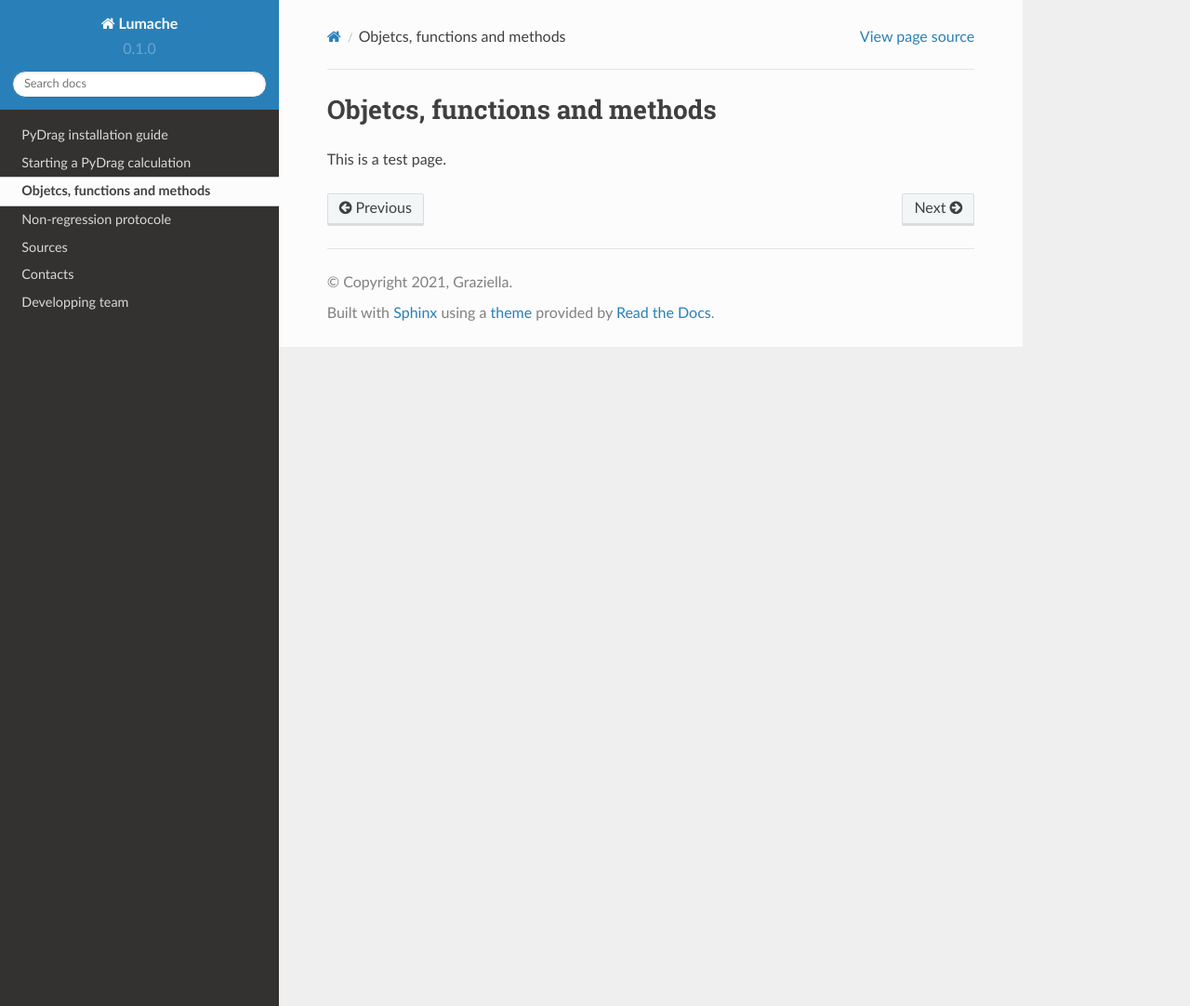
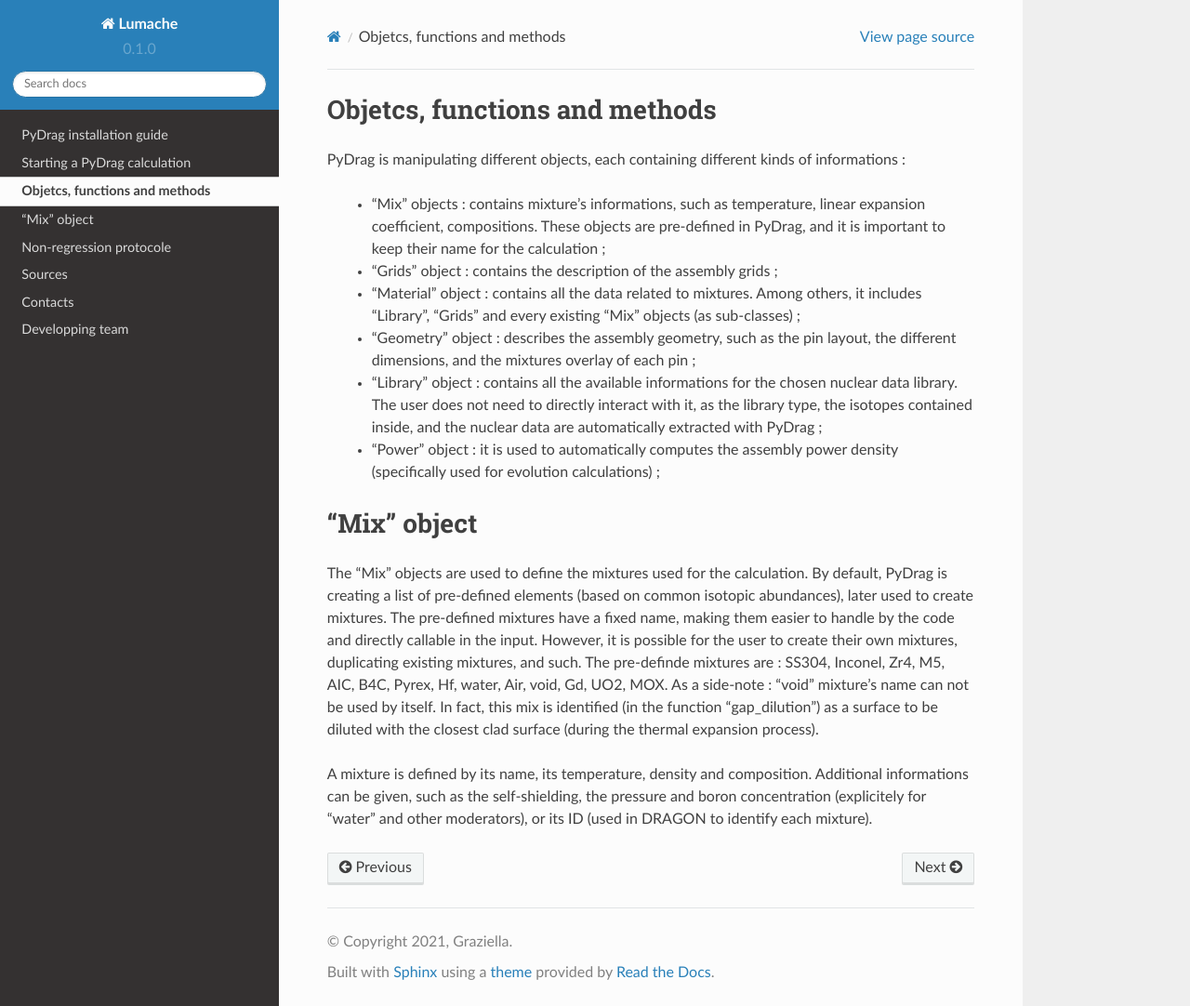
Before and after one commit to Ben105m/rtd-tutorial, a Sphinx documentation site: the page built from docs/source/functions.rst, in a window 1280 px wide and 1082 px high. Shown: the whole window at 93% size. Built offline with Sphinx 7.4.7 and the Read the Docs theme 2.0.0, drawn with Linux system fonts in a browser that asks for light colours.

Commit message:
Update functions.rst

```diff
--- a/docs/source/functions.rst
+++ b/docs/source/functions.rst
@@ -4,4 +4,26 @@
 Objetcs, functions and methods
 ================================
 
-This is a test page.
+PyDrag is manipulating different objects, each containing different kinds of informations :
+
+  -  "Mix" objects : contains mixture's informations, such as temperature, linear expansion coefficient, compositions. These objects are pre-defined in PyDrag, and it is important to keep their name for the calculation ;
+
+  -  "Grids" object : contains the description of the assembly grids ;
+
+  - "Material" object : contains all the data related to mixtures. Among others, it includes "Library", "Grids" and every existing "Mix" objects (as sub-classes) ;
+
+  - "Geometry" object : describes the assembly geometry, such as the pin layout, the different dimensions, and the mixtures overlay of each pin ;
+
+  - "Library" object : contains all the available informations for the chosen nuclear data library. The user does not need to directly interact with it, as the library type, the isotopes contained inside, and the nuclear data are automatically extracted with PyDrag ;
+
+  - "Power" object : it is used to automatically computes the assembly power density (specifically used for evolution calculations) ;
+
+
+================================
+"Mix" object
+================================
+
+The "Mix" objects are used to define the mixtures used for the calculation. By default, PyDrag is creating a list of pre-defined elements (based on common isotopic abundances), later used to create mixtures. The pre-defined mixtures have a fixed name, making them easier to handle by the code and directly callable in the input. However, it is possible for the user to create their own mixtures, duplicating existing mixtures, and such. The pre-definde mixtures are :  SS304, Inconel, Zr4, M5, AIC, B4C, Pyrex, Hf, water, Air, void, Gd, UO2, MOX.
+As a side-note : "void" mixture's name can not be used by itself. In fact, this mix is identified (in the function "gap_dilution") as a surface to be diluted with the closest clad surface (during the thermal expansion process).
+
+A mixture is defined by its name, its temperature, density and composition. Additional informations can be given, such as the self-shielding, the pressure and boron concentration (explicitely for "water" and other moderators), or its ID (used in DRAGON to identify each mixture).
```
